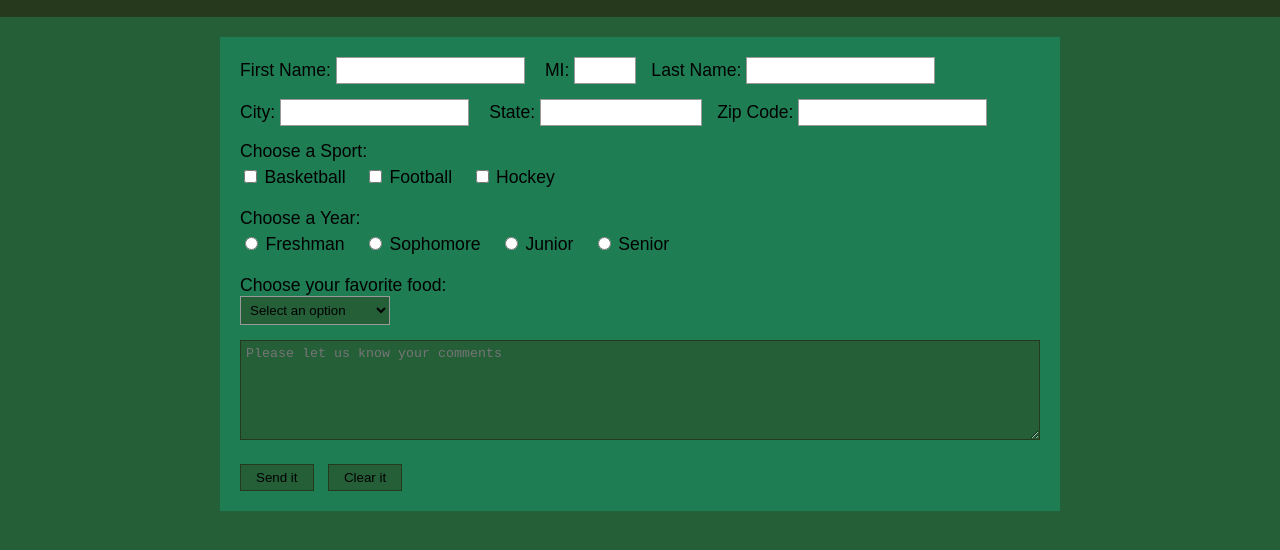
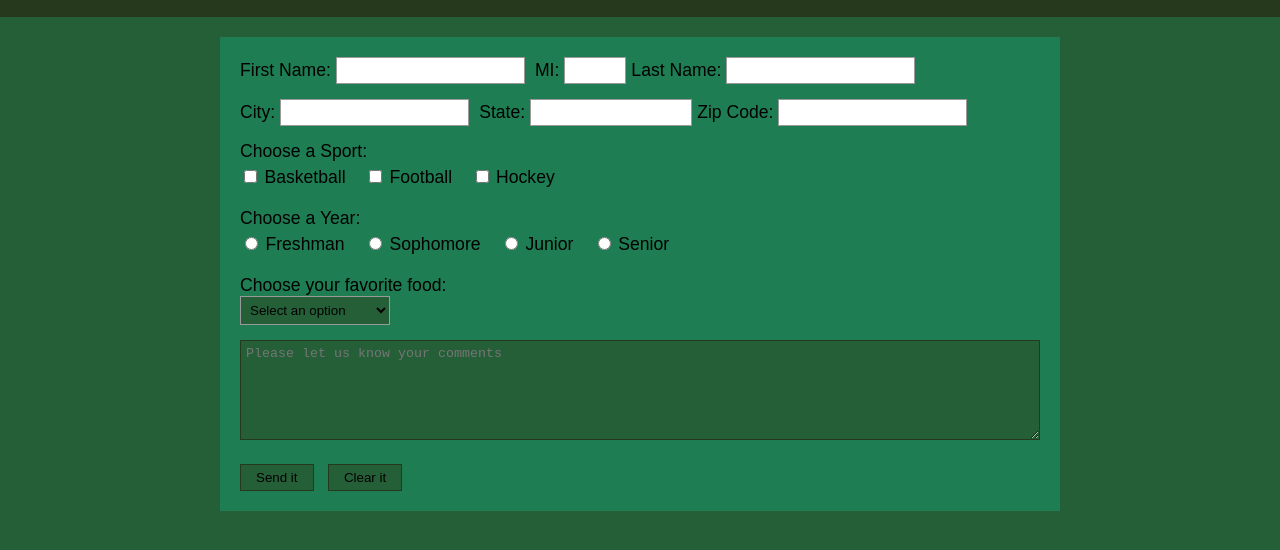
Before and after one commit to Sralud/Survey-Form, a plain HTML site: page index.html in a window 1280 px wide. Shown: the part 56-606 px from the top of the page. Drawn offline with Linux system fonts and the light colour scheme.

Commit message:
adjusted the design

```diff
--- a/style.css
+++ b/style.css
@@ -47,7 +47,7 @@ label {
 input[type="text"] {
     padding: 5px;
     border: 1px solid #999;
-    margin-right: 15px;
+    margin-right: 5px;
 }
 
 /* Middle Initial Styling */
```
